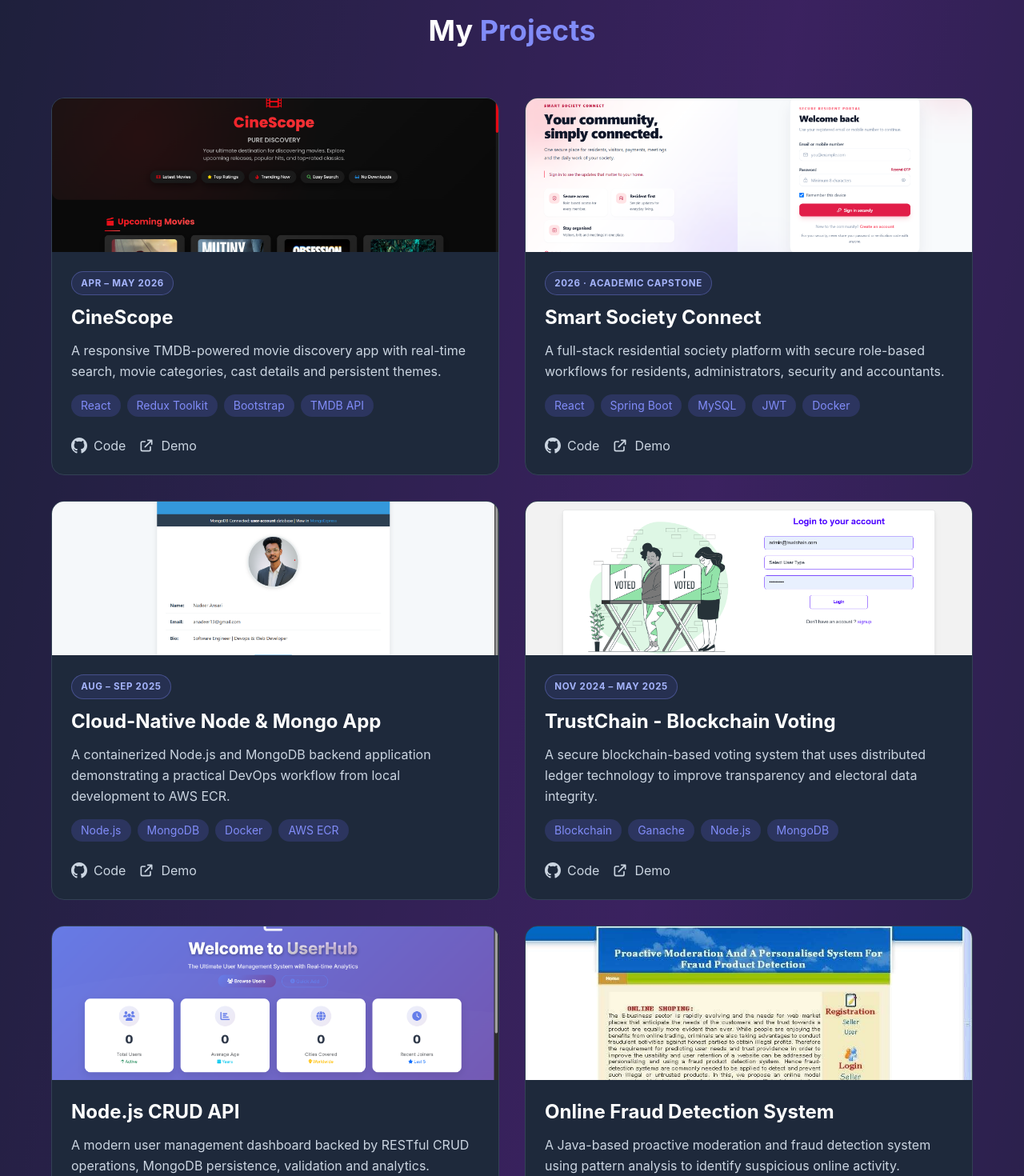
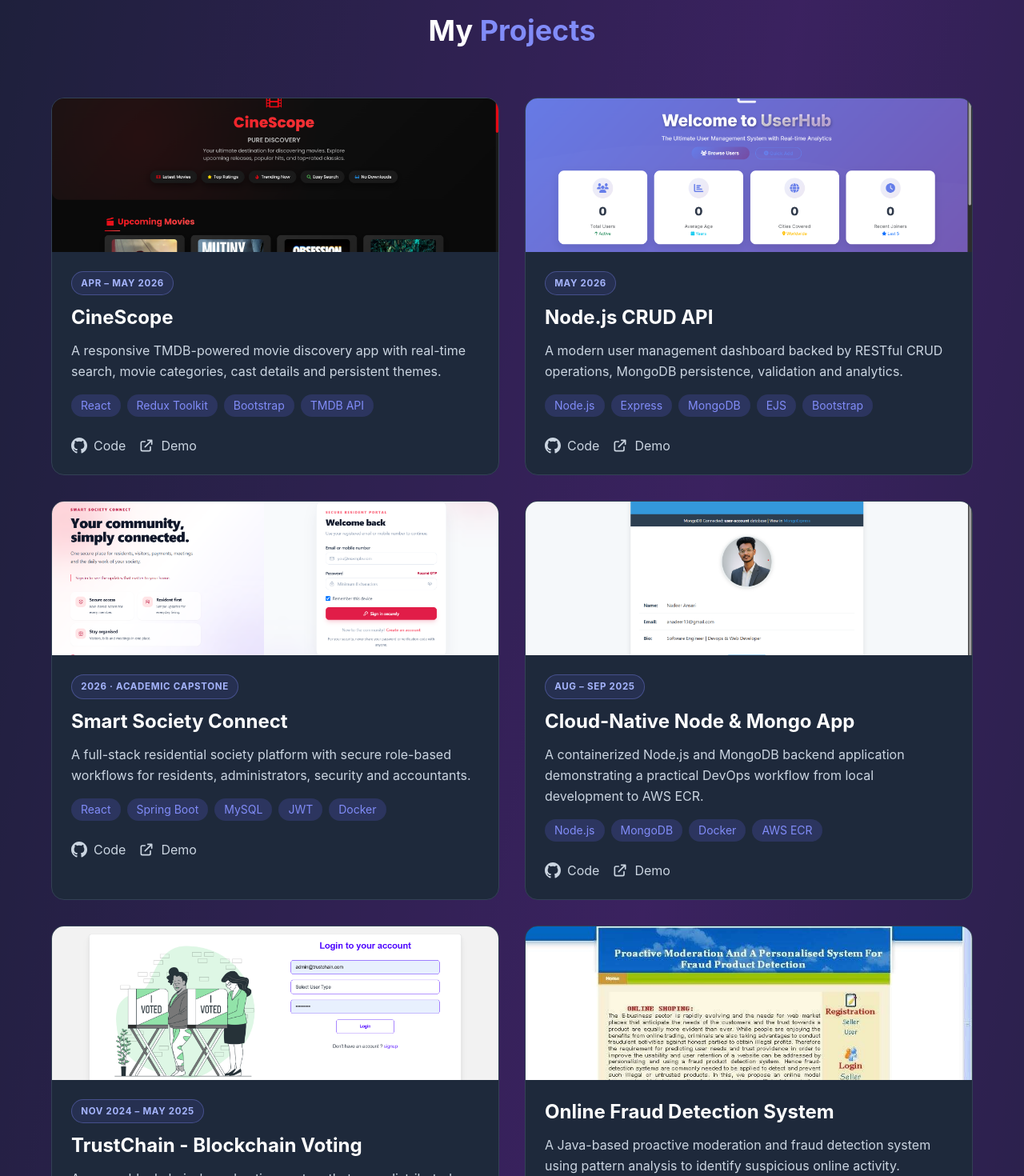
Before and after one commit to Nadeer-Ansari/Nadeer-Portfolio, a React (Vite) app: page / in a window 1280 px wide. Shown: the part 1600-3070 px from the top of the page at 80% size. Built offline with nearby package versions, Linux system fonts and the light colour scheme; the HTML template or start-up script is replaced by a standard one.

Commit message:
Place Node CRUD after CineScope

```diff
--- a/src/App.jsx
+++ b/src/App.jsx
@@ -349,6 +349,15 @@
       image: "/cinescope.png"
     },
     {
+      title: "Node.js CRUD API",
+      date: "May 2026",
+      description: "A modern user management dashboard backed by RESTful CRUD operations, MongoDB persistence, validation and analytics.",
+      technologies: ["Node.js", "Express", "MongoDB", "EJS", "Bootstrap"],
+      githubUrl: "https://github.com/Nadeer-Ansari/Nodejs-CRUD-API",
+      demoUrl: "https://smart-crud-dashboard.onrender.com",
+      image: "/node-crud.png"
+    },
+    {
       title: "Smart Society Connect",
       date: "2026 · Academic Capstone",
       description: "A full-stack residential society platform with secure role-based workflows for residents, administrators, security and accountants.",
@@ -374,14 +383,6 @@
       githubUrl: "https://github.com/Nadeer-Ansari/Trustchain",
       demoUrl: "#",
       image: "/trustchain.png"
-    },
-    {
-      title: "Node.js CRUD API",
-      description: "A modern user management dashboard backed by RESTful CRUD operations, MongoDB persistence, validation and analytics.",
-      technologies: ["Node.js", "Express", "MongoDB", "EJS", "Bootstrap"],
-      githubUrl: "https://github.com/Nadeer-Ansari/Nodejs-CRUD-API",
-      demoUrl: "https://smart-crud-dashboard.onrender.com",
-      image: "/node-crud.png"
     },
     {
       title: "Online Fraud Detection System",
```
